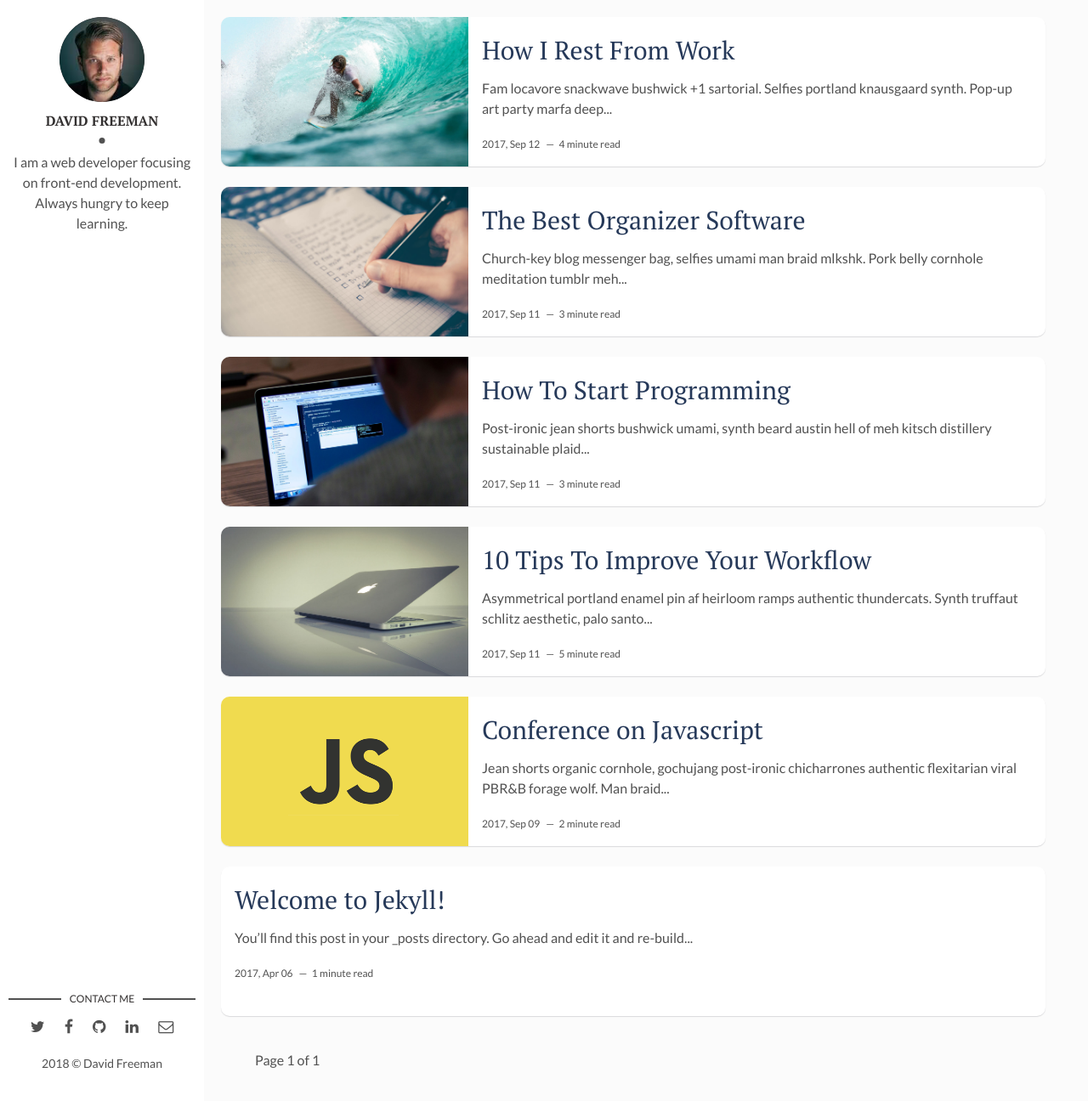
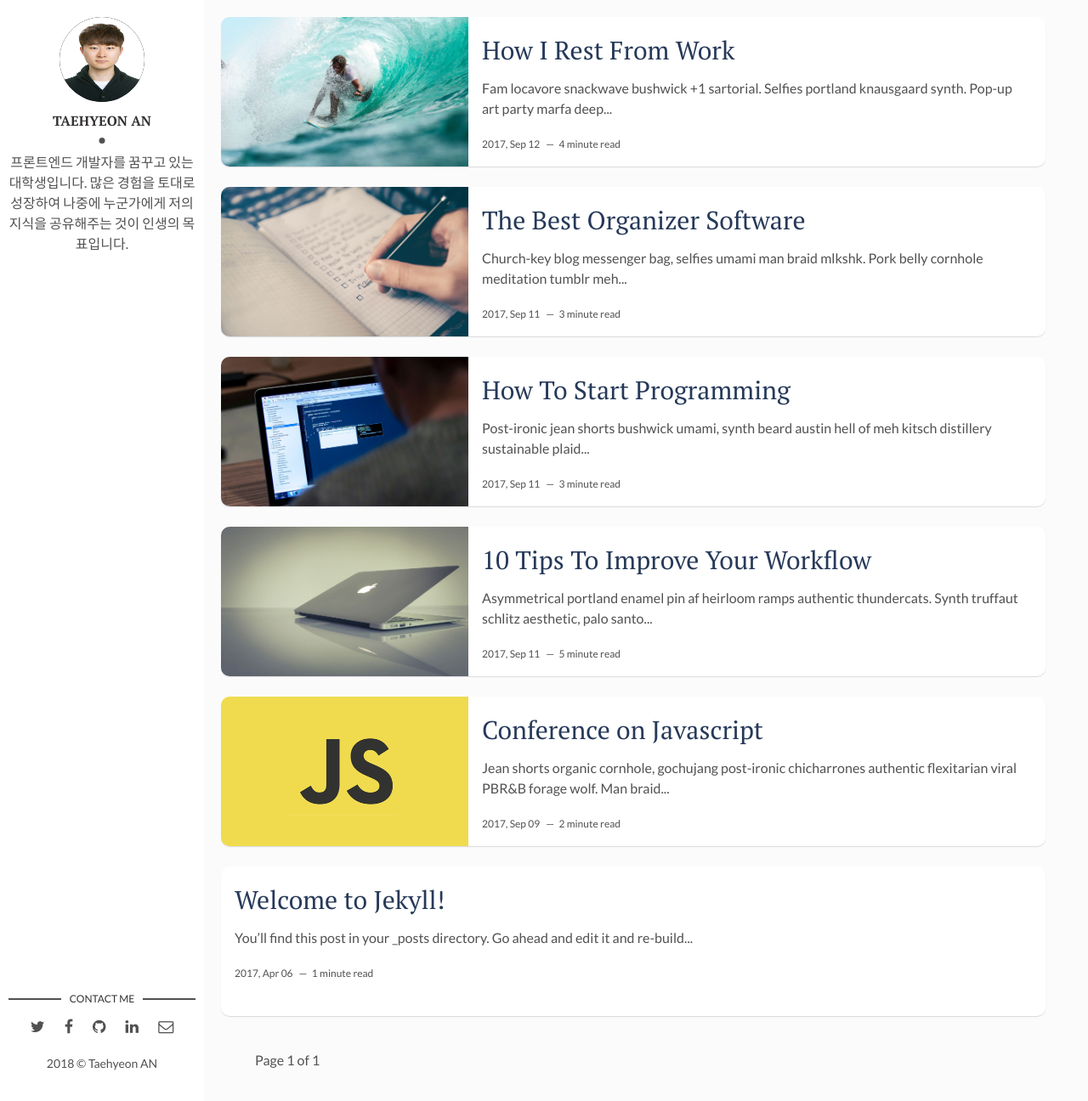
Before and after one commit to antaehyeon/antaehyeon.github.io, a Jekyll site: the page built from index.html, in a window 1280 px wide and 1296 px high. Shown: the whole window at 85% size. Built offline with Jekyll 4.4.1, drawn with Linux system fonts in a browser that asks for light colours; the list of posts is cut into pages by our own code.

Commit message:
깃허브 홈페이지 초기 설정 (이름, 주소 등)

```diff
--- a/_config.yml
+++ b/_config.yml
@@ -9,17 +9,17 @@ url: "https://antaehyeon.github.io" # the base hostname & protocol for your site
 site-twitter: #if your site has a twitter account, enter it here
 
 # Author Settings
-author: David Freeman # add your name
-author-img: david-freeman.jpg # add your photo
-about-author: I am a web developer focusing on front-end development. Always hungry to keep learning. # add description
+author: Taehyeon AN # add your name
+author-img: antaehyeon-profile.jpg # add your photo
+about-author: 프론트엔드 개발자를 꿈꾸고 있는 대학생입니다. 많은 경험을 토대로 성장하여 나중에 누군가에게 저의 지식을 공유해주는 것이 인생의 목표입니다.  # add description
 twitter: # add your Twitter handle
 facebook: # add your Facebook handle
-github: artemsheludko # add your Github handle
+github: antaehyeon # add your Github handle
 linkedin: # add your Linkedin handle
-email: # add your Email address
+email: antaehyeon@sju.ac.kr # add your Email address
 
 # Disqus
-discus-identifier: mr-brown # add your discus identifier
+discus-identifier: hyeon # add your discus identifier
 
 # Tracker
 analytics: # Google Analytics
```
Also changed, not shown: assets/img/antaehyeon-profile.jpg (added).
